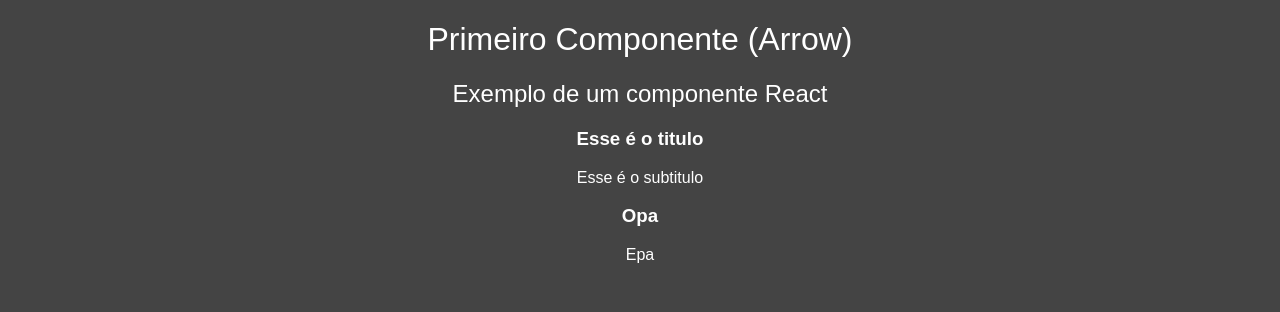
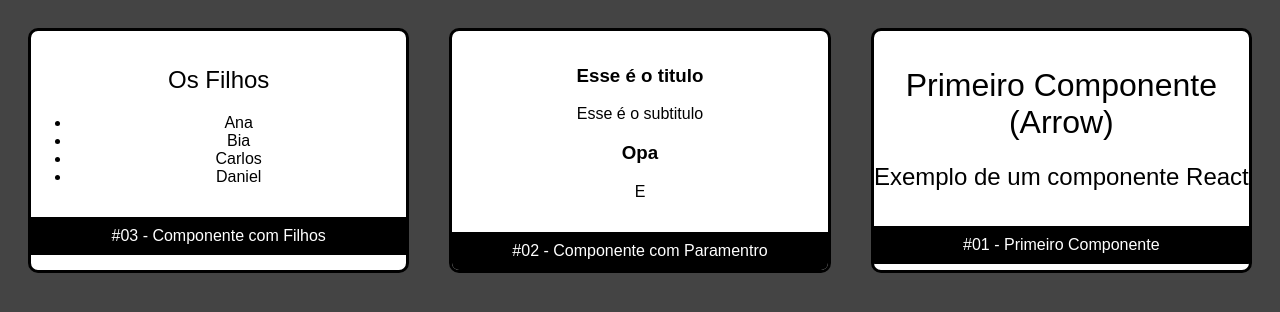
Before and after one commit to tiagoleme2/fundamentos-react, a React (Create React App) app: page / in a window 1280 px wide. Shown: the top 312 px of the page. Built offline with nearby package versions, Linux system fonts and the light colour scheme.

Commit message:
Layout com Cards

```diff
--- /dev/null
+++ b/src/App.css
@@ -0,0 +1,4 @@
+.App{
+    display:flex;
+    flex-wrap: wrap;
+}
--- /dev/null
+++ b/src/App.jsx
@@ -0,0 +1,34 @@
+import './App.css'
+import React from 'react'
+
+import Primeiro from './components/Primeiro'
+import ComParamentro from './components/ComParamentro'
+import ComFilhos from './components/ComFilhos'
+import Card from './components/layout/Card'
+
+
+export default props =>
+
+    <div className="App">
+
+        <Card titulo="#03 - Componente com Filhos">
+            <ComFilhos>
+                <ul>
+                    <li>Ana</li>
+                    <li>Bia</li>
+                    <li>Carlos</li>
+                    <li>Daniel</li>
+                </ul>
+            </ComFilhos>
+        </Card>
+        <Card titulo="#02 - Componente com Paramentro">
+            <ComParamentro titulo="Esse é o titulo"
+                subtitulo="Esse é o subtitulo" />
+            <ComParamentro titulo="Opa"
+                subtitulo="E" />
+        </Card>
+        <Card titulo="#01 - Primeiro Componente">
+            <Primeiro />
+        </Card>
+
+    </div>
--- /dev/null
+++ b/src/components/ComFilhos.jsx
@@ -0,0 +1,9 @@
+import React from 'react'
+
+export default props =>
+    <div>
+        <h2>Os Filhos</h2>
+        <div>
+            {props.children}
+        </div>
+    </div>
--- /dev/null
+++ b/src/components/layout/Card.css
@@ -0,0 +1,22 @@
+.Card {
+    flex: 1;
+    margin: 20px;
+    border: 3px solid #000;
+    border-radius: 10px;
+    overflow: hidden;
+    background-color: #FFF;
+    display: flex;
+    flex-direction: column;
+    min-width: 300px;
+}
+
+.Card .Conteudo
+{   padding: 15px 0;
+    color: #000;
+}
+
+.Card .Footer {
+    background-color: #000;
+    color: #fff;
+    padding: 10px 0;
+}
--- /dev/null
+++ b/src/components/layout/Card.jsx
@@ -0,0 +1,12 @@
+import React from  'react'
+import './Card.css'
+
+export default props =>
+    <div className="Card">
+        <div className="Conteudo">
+            {props.children}
+        </div>
+        <div className="Footer">
+        {props.titulo}
+        </div>
+    </div>
--- a/src/index.js
+++ b/src/index.js
@@ -2,16 +2,9 @@
 import React from 'react'
 import ReactDom from 'react-dom'
 
-import Primeiro from './components/Primeiro'
-import ComParamentro from './components/ComParamentro'
+import App from './App.jsx'
 
 ReactDom.render(
-    <div>
-        <Primeiro />
-        <ComParamentro titulo="Esse é o titulo"
-        subtitulo="Esse é o subtitulo" />
-        <ComParamentro titulo="Opa"
-        subtitulo="Epa" />
-    </div>,
+    <App></App>,
     document.getElementById('root')
 )
```
